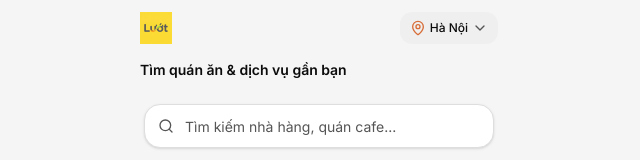
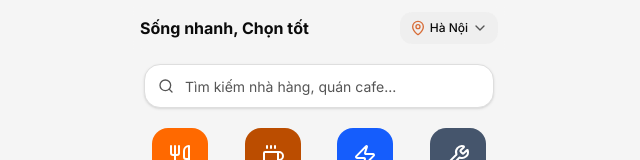
Before and after one commit to li654755627-glitch/v0-surf-pwa, a Next.js app: page / in a window 1280 px wide. Shown: the top 160 px of the page, without its empty margins (321-961 px from the left). Built offline with nearby package versions, Linux system fonts and the light colour scheme.

Commit message:
feat: replace logo with custom header text
Replaced the Logo component with custom header text for the homepage.

```diff
--- a/app/page.tsx
+++ b/app/page.tsx
@@ -1,7 +1,6 @@
 'use client'
 
 import { useState } from 'react'
-import { Logo } from '@/components/logo'
 import { CitySelector } from '@/components/city-selector'
 import { SearchBar } from '@/components/search-bar'
 import { CategoryCards } from '@/components/category-cards'
@@ -31,7 +30,7 @@ export default function HomePage() {
       {/* Header */}
       <header className="sticky top-0 z-50 bg-background/95 backdrop-blur supports-[backdrop-filter]:bg-background/80 safe-top">
         <div className="flex items-center justify-between px-4 py-3">
-          <Logo />
+          <h1 className="text-base font-bold text-foreground">Sống nhanh, Chọn tốt</h1>
           <CitySelector
             selectedCity={selectedCity}
             onCityChange={setSelectedCity}
@@ -40,12 +39,7 @@ export default function HomePage() {
       </header>
 
       {/* Main Content */}
-      <main className="px-4 space-y-6">
-        {/* Hero Text */}
-        <section className="pt-1">
-          <h1 className="text-sm font-semibold text-foreground">Tìm quán ăn & dịch vụ gần bạn</h1>
-        </section>
-
+      <main className="px-4 space-y-5 pt-2">
         {/* Search Bar */}
         <section>
           <SearchBar
```
